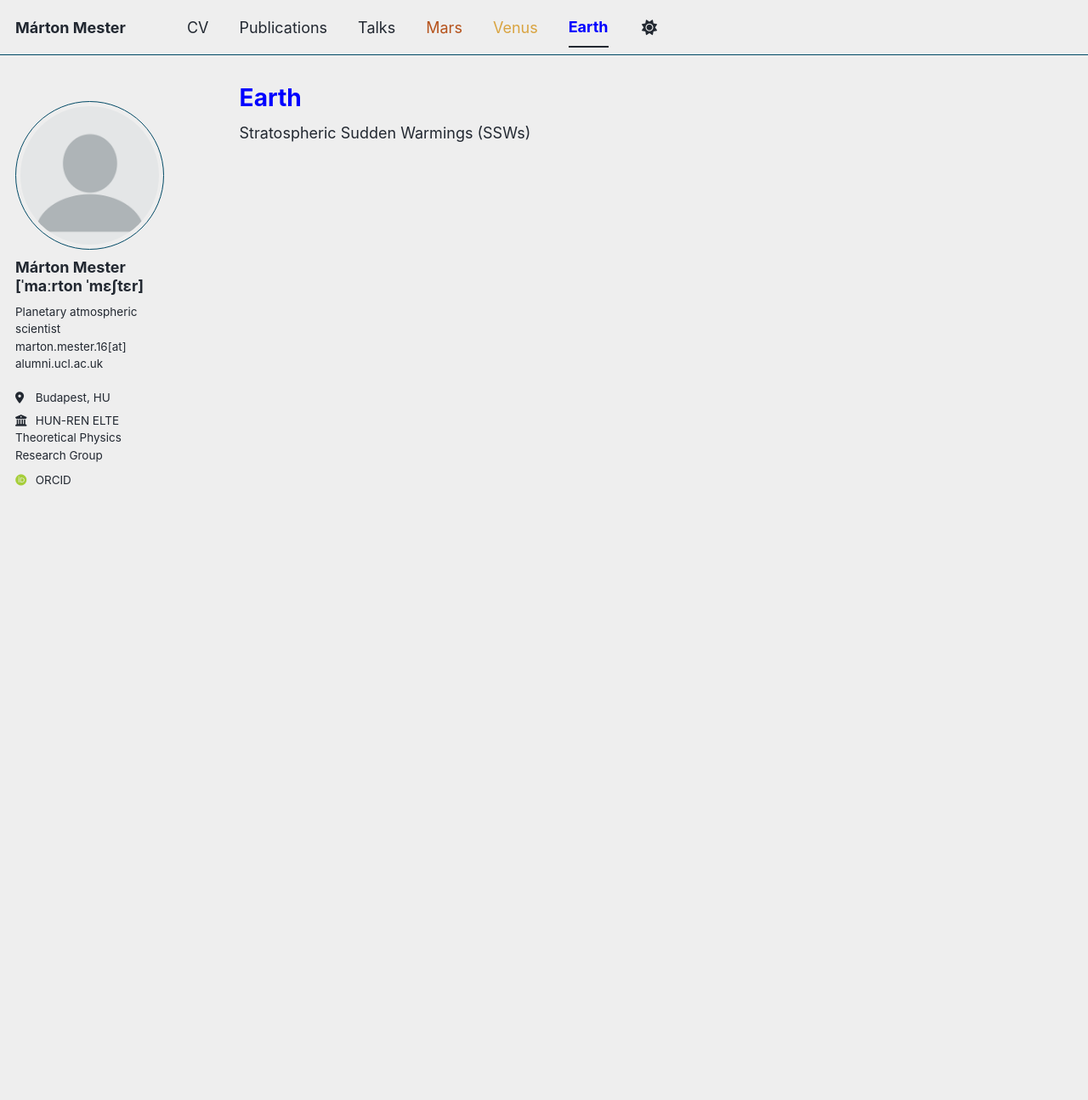
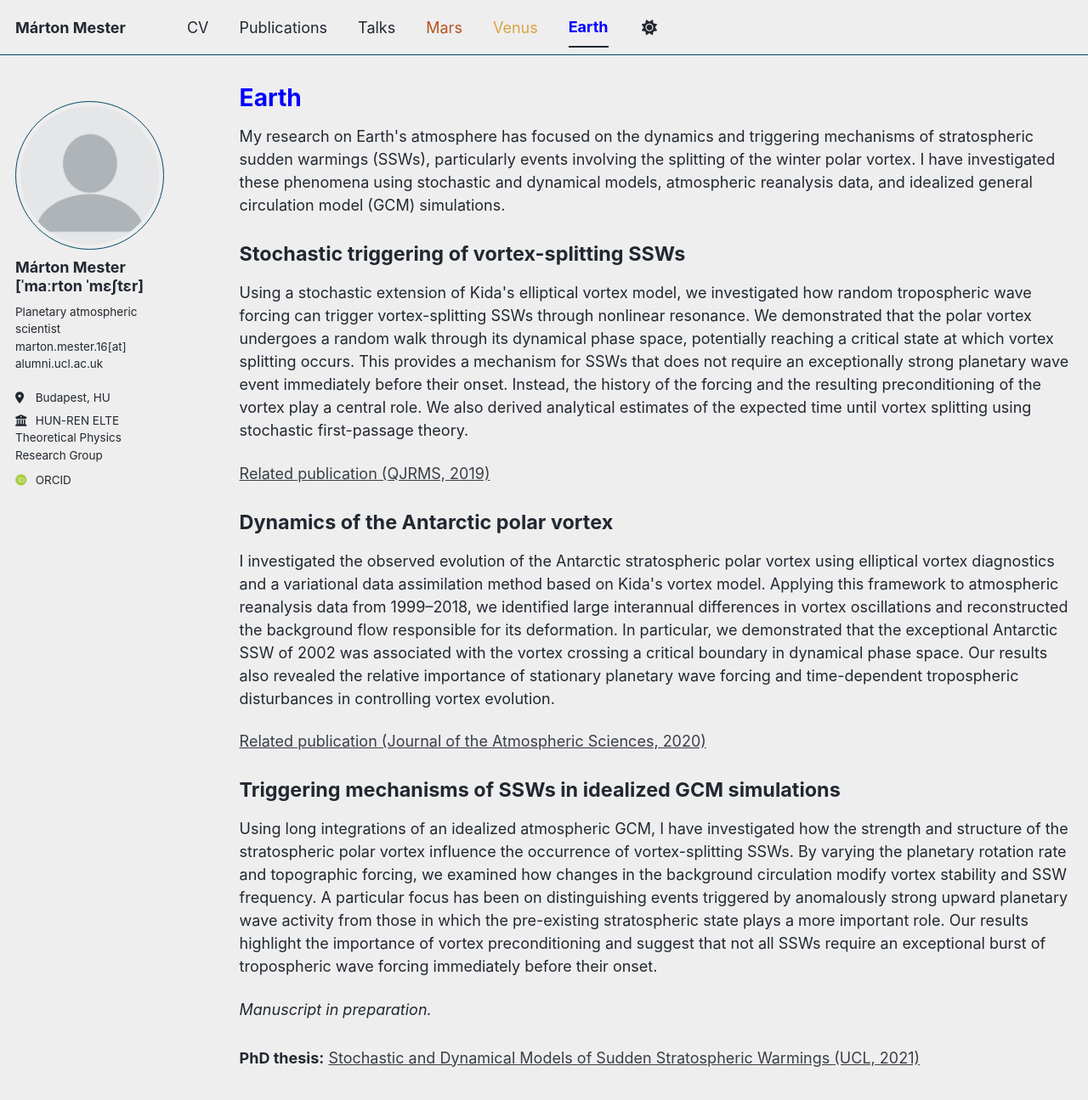
Before and after one commit to thengc6369/thengc6369.github.io, a Jekyll site: the page built from _pages/ssw.html, in a window 1280 px wide and 1318 px high. Shown: the top 1295 px of the window at 85% size. Built offline with Jekyll 4.4.1, drawn with Linux system fonts in a browser that asks for light colours; some web fonts are replaced; a script bundle is joined from its source files by our own code; library files that are not in the unit come from our copies.

Commit message:
Update ssw.html

```diff
--- a/_pages/ssw.html
+++ b/_pages/ssw.html
@@ -5,4 +5,96 @@ permalink: /ssw/
 author_profile: true
 ---
 
-Stratospheric Sudden Warmings (SSWs)
+
+<p>
+My research on Earth's atmosphere has focused on the dynamics and
+triggering mechanisms of stratospheric sudden warmings (SSWs),
+particularly events involving the splitting of the winter polar vortex.
+I have investigated these phenomena using stochastic and dynamical
+models, atmospheric reanalysis data, and idealized general circulation
+model (GCM) simulations.
+</p>
+
+
+<h2 style="font-size: 1.3em; font-weight: bold; margin-top: 30px;">
+Stochastic triggering of vortex-splitting SSWs
+</h2>
+
+<p>
+Using a stochastic extension of Kida's elliptical vortex model, we
+investigated how random tropospheric wave forcing can trigger
+vortex-splitting SSWs through nonlinear resonance. We demonstrated
+that the polar vortex undergoes a random walk through its dynamical
+phase space, potentially reaching a critical state at which vortex
+splitting occurs. This provides a mechanism for SSWs that does not
+require an exceptionally strong planetary wave event immediately
+before their onset. Instead, the history of the forcing and the
+resulting preconditioning of the vortex play a central role.
+We also derived analytical estimates of the expected time until
+vortex splitting using stochastic first-passage theory.
+</p>
+
+<p>
+<a href="https://doi.org/10.1002/qj.3443">
+Related publication (QJRMS, 2019)
+</a>
+</p>
+
+
+<h2 style="font-size: 1.3em; font-weight: bold; margin-top: 30px;">
+Dynamics of the Antarctic polar vortex
+</h2>
+
+<p>
+I investigated the observed evolution of the Antarctic stratospheric
+polar vortex using elliptical vortex diagnostics and a variational
+data assimilation method based on Kida's vortex model. Applying
+this framework to atmospheric reanalysis data from 1999–2018,
+we identified large interannual differences in vortex oscillations
+and reconstructed the background flow responsible for its
+deformation. In particular, we demonstrated that the exceptional
+Antarctic SSW of 2002 was associated with the vortex crossing
+a critical boundary in dynamical phase space. Our results also
+revealed the relative importance of stationary planetary wave
+forcing and time-dependent tropospheric disturbances in
+controlling vortex evolution.
+</p>
+
+<p>
+<a href="https://doi.org/10.1175/JAS-D-19-0232.1">
+Related publication (Journal of the Atmospheric Sciences, 2020)
+</a>
+</p>
+
+
+<h2 style="font-size: 1.3em; font-weight: bold; margin-top: 30px;">
+Triggering mechanisms of SSWs in idealized GCM simulations
+</h2>
+
+<p>
+Using long integrations of an idealized atmospheric GCM, I have
+investigated how the strength and structure of the stratospheric
+polar vortex influence the occurrence of vortex-splitting SSWs.
+By varying the planetary rotation rate and topographic forcing,
+we examined how changes in the background circulation modify
+vortex stability and SSW frequency. A particular focus has been
+on distinguishing events triggered by anomalously strong upward
+planetary wave activity from those in which the pre-existing
+stratospheric state plays a more important role. Our results
+highlight the importance of vortex preconditioning and suggest
+that not all SSWs require an exceptional burst of tropospheric
+wave forcing immediately before their onset.
+</p>
+
+<p>
+<em>Manuscript in preparation.</em>
+</p>
+
+
+<p style="margin-top: 30px;">
+<strong>PhD thesis:</strong>
+<a href="https://discovery.ucl.ac.uk/id/eprint/10136552/">
+Stochastic and Dynamical Models of Sudden Stratospheric Warmings
+(UCL, 2021)
+</a>
+</p>
```
